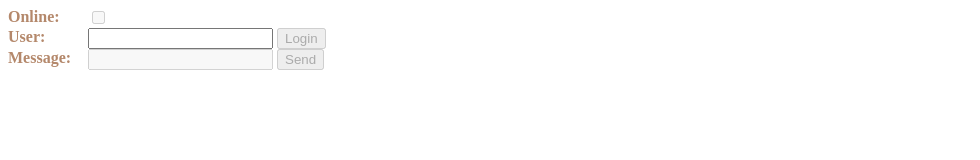
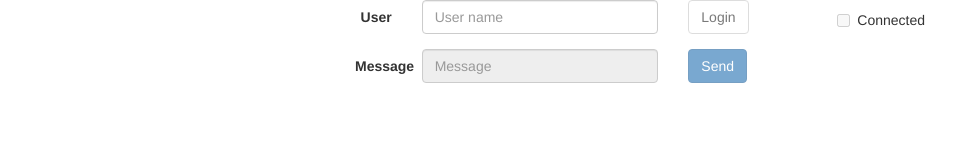
Before and after one commit to pmelisko/websocket-chat-app, a website: page client/index.html in a window 1280 px wide. Shown: the whole page, without its empty margins (0-980 px from the left). Drawn offline with nearby package versions, Linux system fonts and the light colour scheme.

Commit message:
[TASK] add simple styling, bootstrap is used

```diff
--- a/client/index.css
+++ b/client/index.css
@@ -1,17 +1,10 @@
-label {
-    color: #B4886B;
-    font-weight: bold;
-    display: block;
-    width: 5em;
-    float: left;
-}
-label:after {
-    content: ": "
-}
-li {
-    font-weight: bold;
-}
-li.info {
+
+.info dd{
     font-style: italic;
     font-weight: normal;
 }
+
+.dl-horizontal dd {
+    white-space: pre-line;
+    word-break: break-all;
+}
--- a/client/index.html
+++ b/client/index.html
@@ -3,35 +3,57 @@
 	<head>
 		<title>Simple chat app</title>
 		<link rel="stylesheet" type="text/css" href="index.css">
+		<link rel="stylesheet" href="https://maxcdn.bootstrapcdn.com/bootstrap/3.3.7/css/bootstrap.min.css" integrity="sha384-BVYiiSIFeK1dGmJRAkycuHAHRg32OmUcww7on3RYdg4Va+PmSTsz/K68vbdEjh4u" crossorigin="anonymous">
 
 		<script src="https://unpkg.com/vue/dist/vue.js"></script>
-		<script src="http://code.jquery.com/jquery-1.11.1.js"></script>
 
 	</head>
 	<body>
-		<div id="app">
-			<div>
-				<label for="online">Online</label>
-				<input
-					id="online"
-	  				type="checkbox"
-	  				v-bind:checked="isOnline"
-	  				disabled="true"
-	 			>
- 			</div>
-			<label for="user">User</label>
-			<input id="user" autocomplete="off" v-model="user" :disabled="isLogged" @keydown.enter=onLogin />
-			<button @click="onLogin" :disabled="isLogged || !user">Login</button>
-			<form id="socketForm" @submit.prevent="onSubmit">
-				<label for="msg">Message</label>
-				<input id="msg" autocomplete="off" v-model="message" v-bind:disabled="!isLogged" />
-				<button type="submit" v-bind:disabled="!isLogged || !message">Send</button>
-			</form>
-			<ul>
-				<li v-for="m in messages" v-bind:class="m.style" >
-	  				{{ m.message }}
-				</li>
-			</ul>
+		<div id="app" class="container" style="width:600px">
+			<div class="row">
+				<div class="col-md-8">
+					<form @submit.prevent="onLogin" class="form-horizontal">
+			 			<div class="form-group">
+							<label for="user" class="col-md-2 control-label" >User</label>
+							<div class="col-sm-8">
+								<input id="user" autocomplete="off" v-model="user" :disabled="isLogged" placeholder="User name" class=" form-control" />
+							</div>
+							<div class="col-sm-2">
+								<button type="submit" :disabled="isLogged || !user" class="btn btn-default">Login</button>
+							</div>
+						</div>
+					</form>
+
+					<form id="socketForm" @submit.prevent="onSubmit" class="form-horizontal">
+						<div class="form-group">
+							<label for="msg" class="col-md-2 control-label">Message</label>
+							<div class="col-sm-8">
+								<input id="msg" autocomplete="off" v-model="message" v-bind:disabled="!isLogged" placeholder="Message" class="form-control"/>
+							</div>
+							<div class="col-sm-2">
+								<button type="submit" v-bind:disabled="!isLogged || !message" class="btn btn-primary">Send</button>
+							</div>
+						</div>
+					</form>
+				</div>
+				<div class="col-md-4">
+					<div class="form-group" style="float:right">
+						<div class="checkbox">
+							<label>
+								<input type="checkbox" v-bind:checked="isOnline" disabled="true">Connected
+							</label>
+						</div>
+		 			</div>
+				</div>
+			</div>
+
+			<dl class="dl-horizontal">
+				<span v-for="m in messages" v-bind:class="m.style">
+					<dt>{{ m.user }}</dt>
+					<dd >{{ m.message }}</dd>
+				</span>
+			</dl>
+
 		</div>
 
 		<script src="main.js"></script>
--- a/client/main.js
+++ b/client/main.js
@@ -51,30 +51,5 @@ var app = new Vue({
 });
 
 function createSocket() {
-    var socket = new WebSocket("ws://"+window.location.hostname+":5000");
-
-    // // socket.onopen = function () {
-    // //     console.log(this);
-    // //    // this.sendMessage(this, null, "open");
-    // // };
-
-    // // Log errors
-    // socket.onerror = function (error) {
-    //     console.log(error);
-    //     console.log('WebSocket Error ' + error);
-    // };
-
-    // // Log messages from the server
-    // socket.onmessage = function (e) {
-    //     var data = JSON.parse(e.data);
-
-    //     app.messages.unshift(data);
-    //     console.log('Server: ' + e.data);
-    // };
-
-    // socket.onclose = function() {
-    //     this.sendMessage(this, null, "close");
-    // };
-
-    return socket;
+    return new WebSocket("ws://"+window.location.hostname+":5000");
 }
```
Also changed, not shown: index.js (+8 -6 lines).
